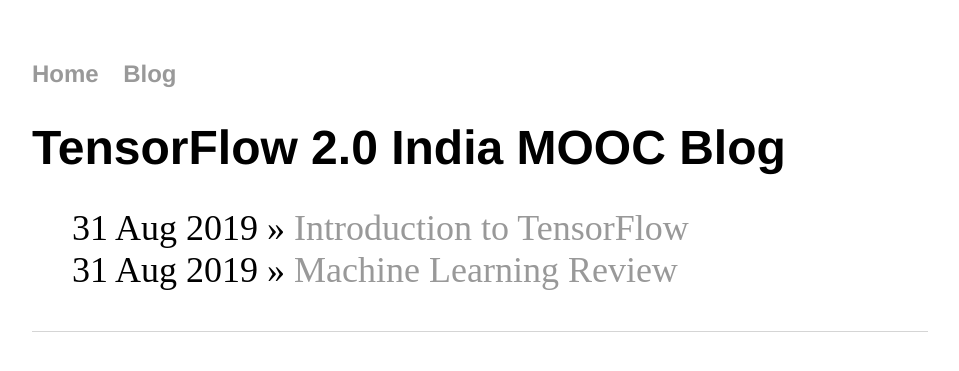
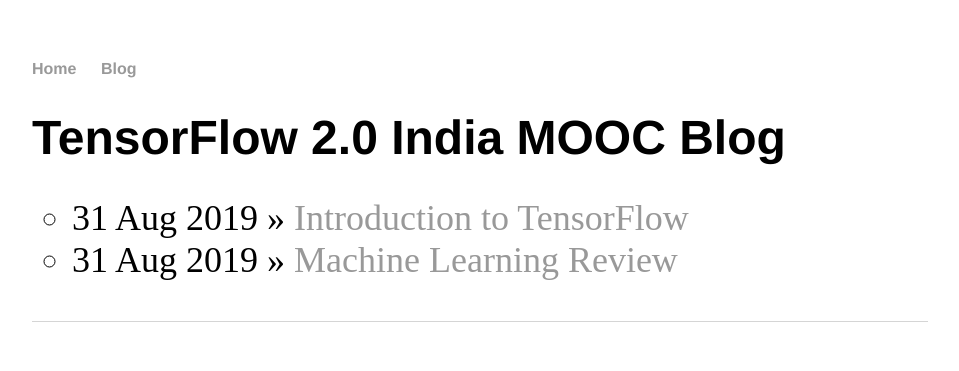
Before and after one commit to tfindiamooc/tfindiamooc.github.io, a Jekyll site: the page built from blog/index.html, in a window 1280 px wide. Shown: the top 371 px of the page, without its empty margins (160-1119 px from the left). Built offline with Jekyll 4.4.1, drawn with Linux system fonts in a browser that asks for light colours.

Commit message:
Update main.css

```diff
--- a/css/main.css
+++ b/css/main.css
@@ -37,9 +37,9 @@
     border-top: 1px solid #d5d5d5;
     font-size: .8em;
 }
-ul li {
+ul.li {
     font-size: 1.5em;
-    list-style: disc;
+    list-style-type: square;
 }
 
 ul.posts {
@@ -49,5 +49,5 @@
 
 ul.posts li {
     font-size: 1.5em;
-    list-style: none;
+    list-style: circle;
 }
```
